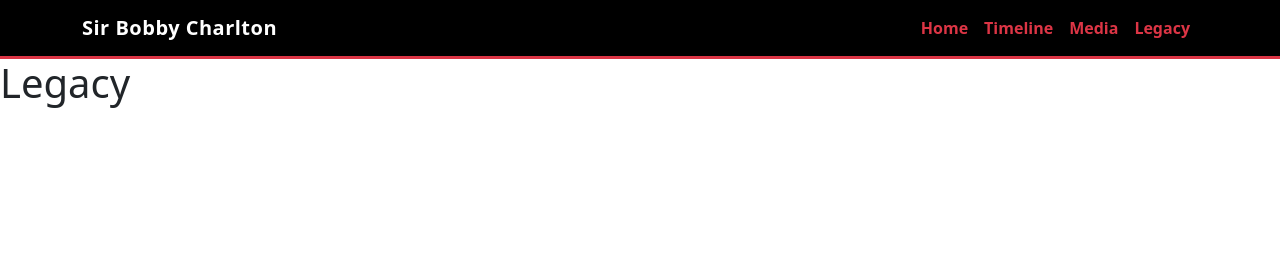
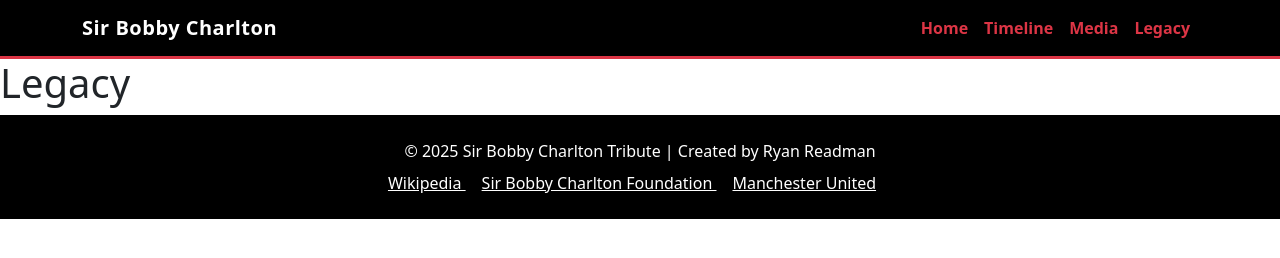
Before and after one commit to ryanreadman/bobby-charlton-history-site, a plain HTML site: page about.html in a window 1280 px wide. Drawn offline with nearby package versions, Linux system fonts and the light colour scheme.

Commit message:
Add footer with 3 links to each HTML page

```diff
--- a/about.html
+++ b/about.html
@@ -50,10 +50,38 @@
             <h1>Legacy</h1>
         </main>
 
-        <footer>
+        <footer class="bg-black text-center text-white py-4 mt-auto">
+            <div class="container">
+                <p class="mb-2">
+                © 2025 Sir Bobby Charlton Tribute | Created by Ryan Readman
+                </p>
+                <div>
+                <a href="https://en.wikipedia.org/wiki/Bobby_Charlton"
+                target="_blank"
+                rel="noopener noreferrer"
+                class="text-white me-3"
+                aria-label="Wikipedia page for Sir Bobby Charlton">
+                    Wikipedia
+                </a>
+                <a href="https://www.thesbcfoundation.org/"
+                target="_blank"
+                rel="noopener noreferrer"
+                class="text-white me-3"
+                aria-label="Sir Bobby Charlton Foundation official website">
+                    Sir Bobby Charlton Foundation
+                </a>
+                <a href="https://www.manutd.com/"
+                target="_blank"
+                rel="noopener noreferrer"
+                class="text-white me-3"
+                aria-label="Manchester United official website">
+                    Manchester United
+                </a>
+                </div>
+            </div>
+        </footer>
 
-        </footer>
-            <script src="https://cdn.jsdelivr.net/npm/bootstrap@5.3.8/dist/js/bootstrap.bundle.min.js"
+        <script src="https://cdn.jsdelivr.net/npm/bootstrap@5.3.8/dist/js/bootstrap.bundle.min.js"
                     integrity="sha384-FKyoEForCGlyvwx9Hj09JcYn3nv7wiPVlz7YYwJrWVcXK/BmnVDxM+D2scQbITxI"
                     crossorigin="anonymous">
             </script>
```
Also changed, not shown: index.html (+31 -3 lines), media.html (+31 -3 lines), timeline.html (+31 -3 lines).
